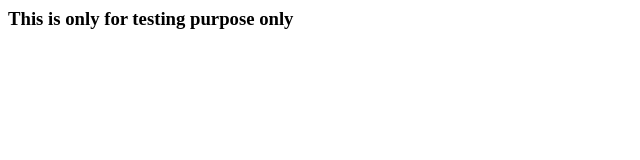
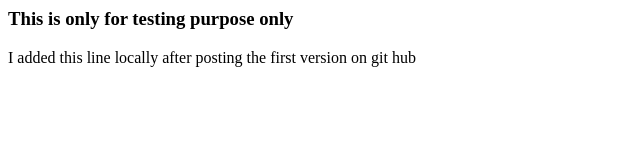
Before and after one commit to DraganaNikolovska/Test, a plain HTML site: page index.html in a window 1280 px wide. Shown: the whole page, without its empty margins (0-640 px from the left). Drawn offline with Linux system fonts and the light colour scheme.

Commit message:
index.html is modified

```diff
--- a/index.html
+++ b/index.html
@@ -4,5 +4,8 @@
 	</head>
 	<body>
 		<h3> This is only for testing purpose only</h3>
+		<p>I added this line locally after posting the first version on git hub</p>
+
+
 	</body>
 </html>
```
